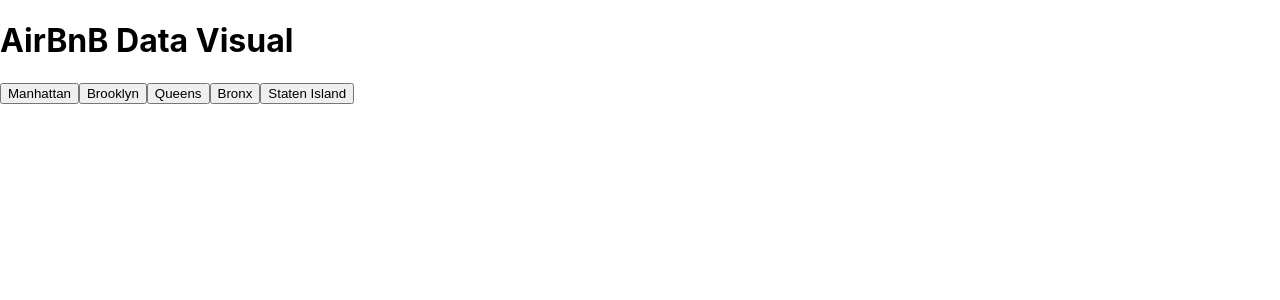
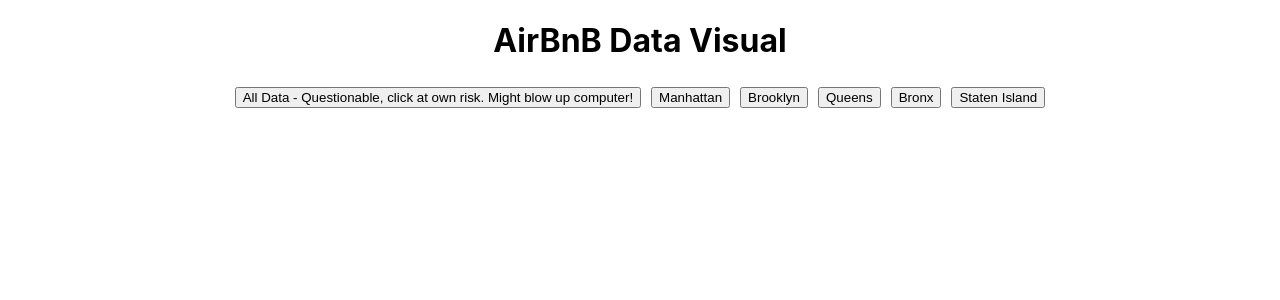
Before and after one commit to ilumii/Data_Visual_39594, a React (Create React App) app: page / in a window 1280 px wide. Shown: the top 300 px of the page. Built offline with nearby package versions, Linux system fonts and the light colour scheme.

Commit message:
minimal styling, typo fixes

```diff
--- a/src/App.js
+++ b/src/App.js
@@ -6,6 +6,7 @@
 import Queens from './pages/queens';
 import Bronx from './pages/bronx';
 import Brooklyn from './pages/brooklyn';
+import './App.css';
 
 class App extends Component {
 
--- a/src/pages/bronx.js
+++ b/src/pages/bronx.js
@@ -11,7 +11,7 @@
             // They are listed here: https://onlinehelp.tableau.com/current/api/js_api/en-us/JavaScriptAPI/js_api_ref.htm#ref_head_9
         };
         return (
-            <div className='Manhattan'>
+            <div className='Bronx'>
             <Link to='/'><button>Home</button></Link>
             <TableauReport
                 url="https://public.tableau.com/views/bronx/bronx"
--- a/src/pages/brooklyn.js
+++ b/src/pages/brooklyn.js
@@ -11,7 +11,7 @@
             // They are listed here: https://onlinehelp.tableau.com/current/api/js_api/en-us/JavaScriptAPI/js_api_ref.htm#ref_head_9
         };
         return (
-            <div className='Manhattan'>
+            <div className='Brooklyn'>
             <Link to='/'><button>Home</button></Link>
             <TableauReport
                 url="https://public.tableau.com/views/brooklyn_15729832869820/brooklyn"
--- a/src/pages/home.js
+++ b/src/pages/home.js
@@ -1,18 +1,44 @@
 import React, { Component } from 'react';
-import {Link } from "react-router-dom";
+import TableauReport from 'tableau-react';
+import { Link } from "react-router-dom";
 class Home extends Component {
+    constructor() {
+        super();
+        this.state = {
+            clicked: false
+        }
+    };
+
+    handleClick = () => {
+        this.setState({
+            clicked: !this.state.clicked
+        });
+    }
     render() {
+        const options = {
+            hideTabs: true,
+            hideToolbar: true
+            // All other vizCreate options are supported here, too
+            // They are listed here: https://onlinehelp.tableau.com/current/api/js_api/en-us/JavaScriptAPI/js_api_ref.htm#ref_head_9
+        };
         return (
             <div className="Home">
                 <h1>AirBnB Data Visual</h1>
-                <Link to='/manhattan'><button>Manhattan</button></Link>
-                <Link to='/brooklyn'><button>Brooklyn</button></Link>
-                <Link to='/queens'><button>Queens</button></Link>
-                <Link to='bronx'><button>Bronx</button></Link>
-                <Link to='/staten_island'><button>Staten Island</button></Link>
+                <button style={{ margin: 5 }} onClick={this.handleClick}>All Data - Questionable, click at own risk. Might blow up computer!</button>
+                <Link to='/manhattan'><button style={{ margin: 5 }}>Manhattan</button></Link>
+                <Link to='/brooklyn'><button style={{ margin: 5 }}>Brooklyn</button></Link>
+                <Link to='/queens'><button style={{ margin: 5 }}>Queens</button></Link>
+                <Link to='bronx'><button style={{ margin: 5 }}>Bronx</button></Link>
+                <Link to='/staten_island'><button style={{ margin: 5 }}>Staten Island</button></Link>
+                <div>
+                    {this.state.clicked ? (<div><TableauReport
+                        url="http://public.tableau.com/views/AB_Data/newyorkcity"
+                        options={options}
+                    /></div>) : (<div></div>)}
+                </div>
             </div>
-        );
-    }
-}
+                );
+            }
+        }
 
 export default Home;
--- a/src/pages/queens.js
+++ b/src/pages/queens.js
@@ -11,7 +11,7 @@
             // They are listed here: https://onlinehelp.tableau.com/current/api/js_api/en-us/JavaScriptAPI/js_api_ref.htm#ref_head_9
         };
         return (
-            <div className='Manhattan'>
+            <div className='Queens'>
             <Link to='/'><button>Home</button></Link>
             <TableauReport
                 url="https://public.tableau.com/views/queen/queen"
--- a/src/pages/statenisland.js
+++ b/src/pages/statenisland.js
@@ -11,7 +11,7 @@
             // They are listed here: https://onlinehelp.tableau.com/current/api/js_api/en-us/JavaScriptAPI/js_api_ref.htm#ref_head_9
         };
         return (
-            <div className='Manhattan'>
+            <div className='StatenIsland'>
             <Link to='/'><button>Home</button></Link>
             <TableauReport
                 url="https://public.tableau.com/views/newyorkcitygraffitti_15729826673250/statenisland"
```
